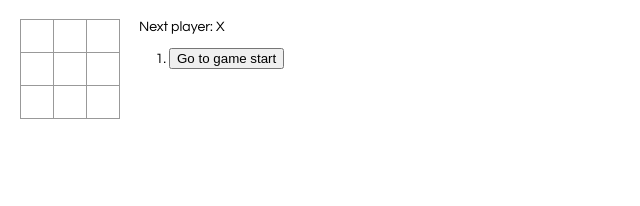
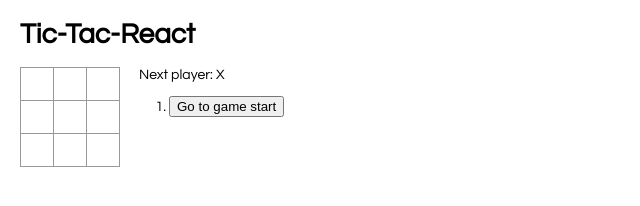
Before and after one commit to ptavarez/tic-tac-react, a React app: page public/index.html in a window 1280 px wide. Shown: the whole page, without its empty margins (0-640 px from the left). Built offline with nearby package versions, Linux system fonts and the light colour scheme.

Commit message:
Add h1 element

```diff
--- a/public/index.html
+++ b/public/index.html
@@ -19,12 +19,13 @@
       work correctly both with client-side routing and a non-root public URL.
       Learn how to configure a non-root public URL by running `npm run build`.
     -->
-    <title>React App</title>
+    <title>Tic-Tac-React</title>
   </head>
   <body>
     <noscript>
       You need to enable JavaScript to run this app.
     </noscript>
+    <h1>Tic-Tac-React</h1>
     <div id="root"></div>
     <!--
       This HTML file is a template.
```
